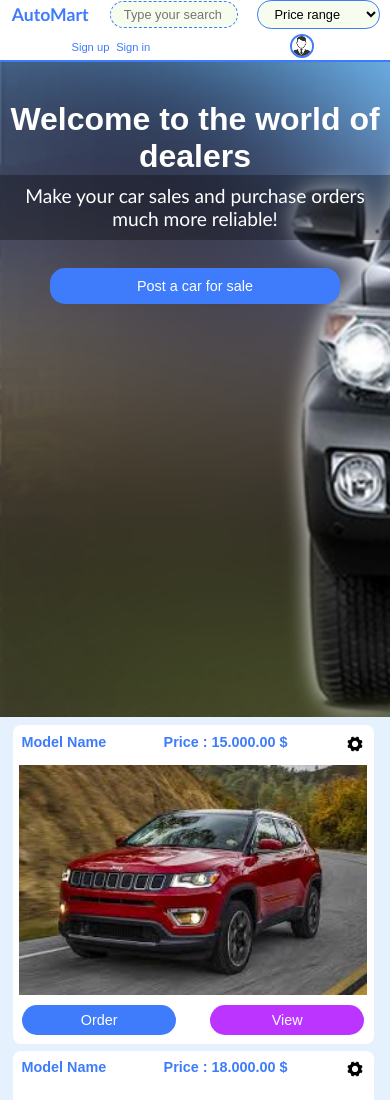
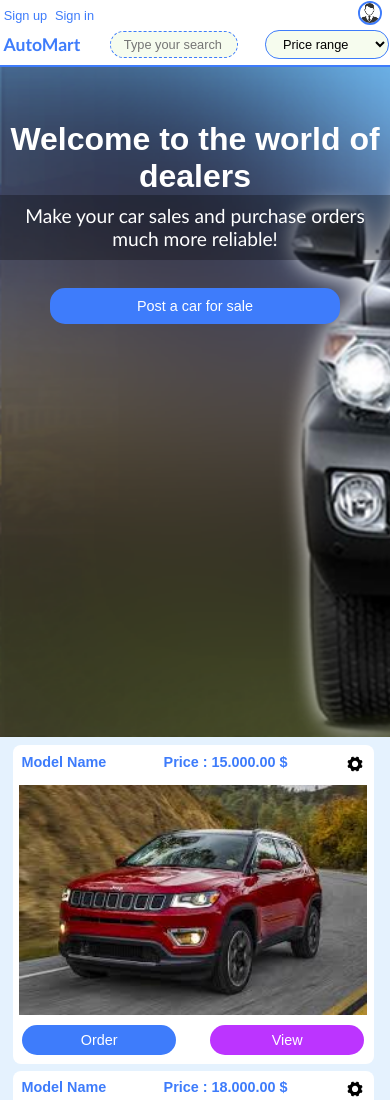
Before and after one commit to WinnersProx/AutoMart, a plain HTML site: page index.html in a window 390 px wide. Shown: the top 1100 px of the page. Drawn offline with Linux system fonts and the light colour scheme.

Commit message:
responsiveness accross small devices

```diff
--- a/styles/main.css
+++ b/styles/main.css
@@ -592,9 +592,7 @@ button.btn-submit{
     .user-name{
         font-size: 1.1em;
     }
-    header{
-        justify-content:space-around;
-    }
+
     header nav{
         padding: 0;
     }
@@ -625,10 +623,25 @@ button.btn-submit{
 @media(max-width:430px){
     header{
         height: 60px;
-        flex-wrap: wrap;
+        flex-wrap: wrap-reverse;
+        padding-bottom: 5px;
+    }
+    header nav{
+        padding-left: 0px;
+        margin-top: 0px;
+    }
+    nav li a {
+        font-size: 0.8em;
+    }
+    header .dropdown{
+        margin-top: 0;
     }
     header .dropdown-menu{
-        top:48px;
+        top:25px;
+        margin-right: 0;
+    }
+    main{
+        margin-top: 20px;
     }
     main .present {
         height: 80vh;
```
